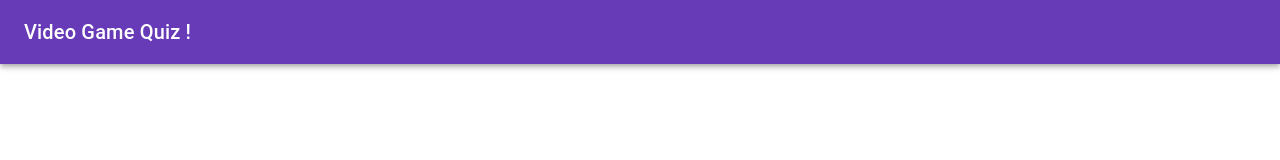
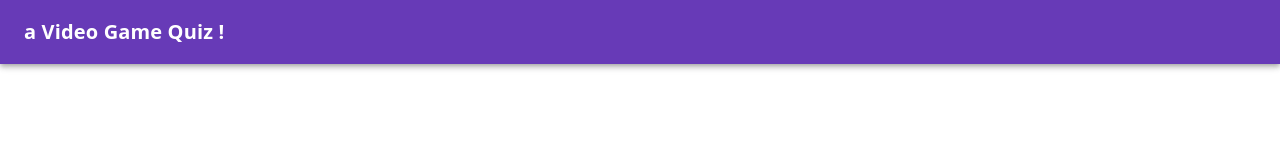
Before and after one commit to 2wisdom/I-Quiz, a React (Vite) app: page / in a window 1280 px wide. Shown: the top 160 px of the page. Built offline with nearby package versions, Linux system fonts and the light colour scheme.

Commit message:
navbar 수정

```diff
--- a/src/components/Navbar.tsx
+++ b/src/components/Navbar.tsx
@@ -6,7 +6,16 @@ export default function Navbar() {
       <AppBar position="static">
         <Toolbar>
           <Typography variant="h6" component="div" sx={{ flexGrow: 1 }}>
-            Video Game Quiz !
+            <a
+              href="/"
+              style={{
+                fontWeight: 700,
+                color: "#ffffff",
+                textDecoration: "none",
+              }}
+            >
+              a Video Game Quiz !
+            </a>
           </Typography>
         </Toolbar>
       </AppBar>
```
